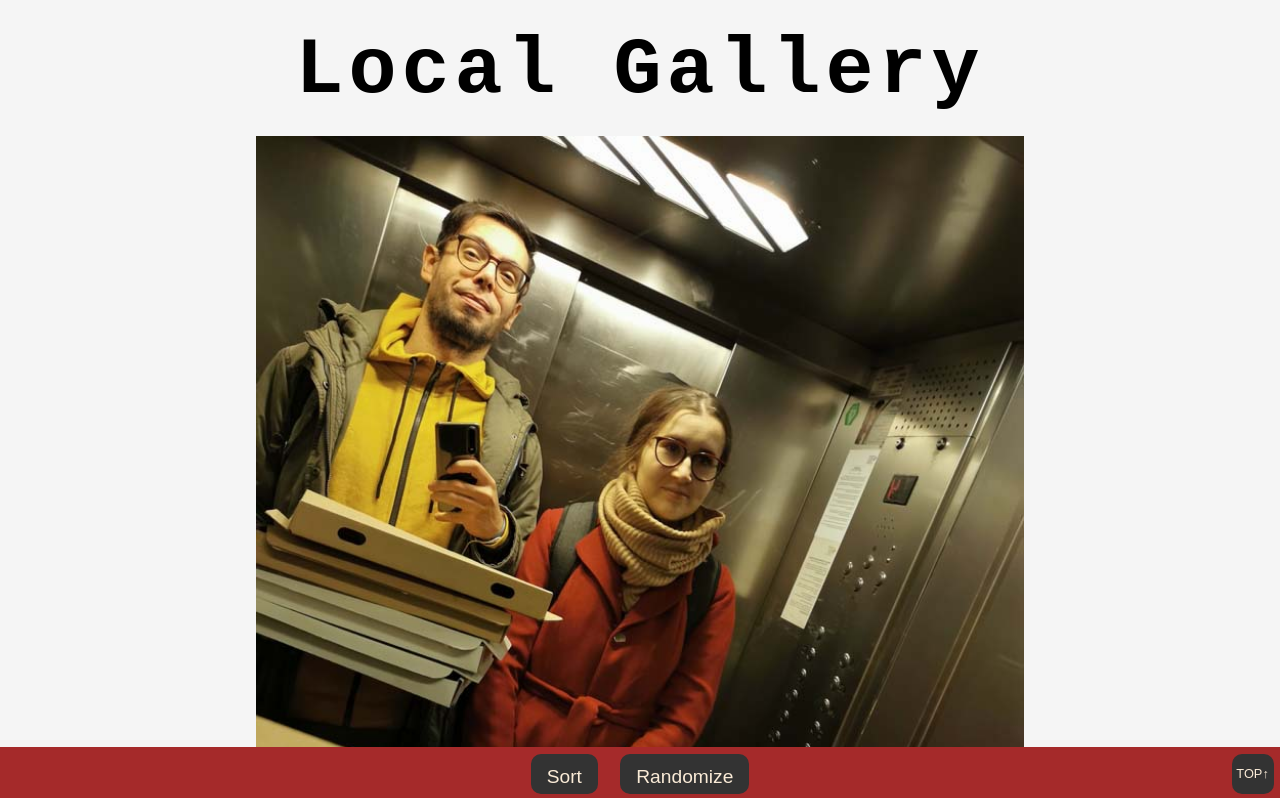
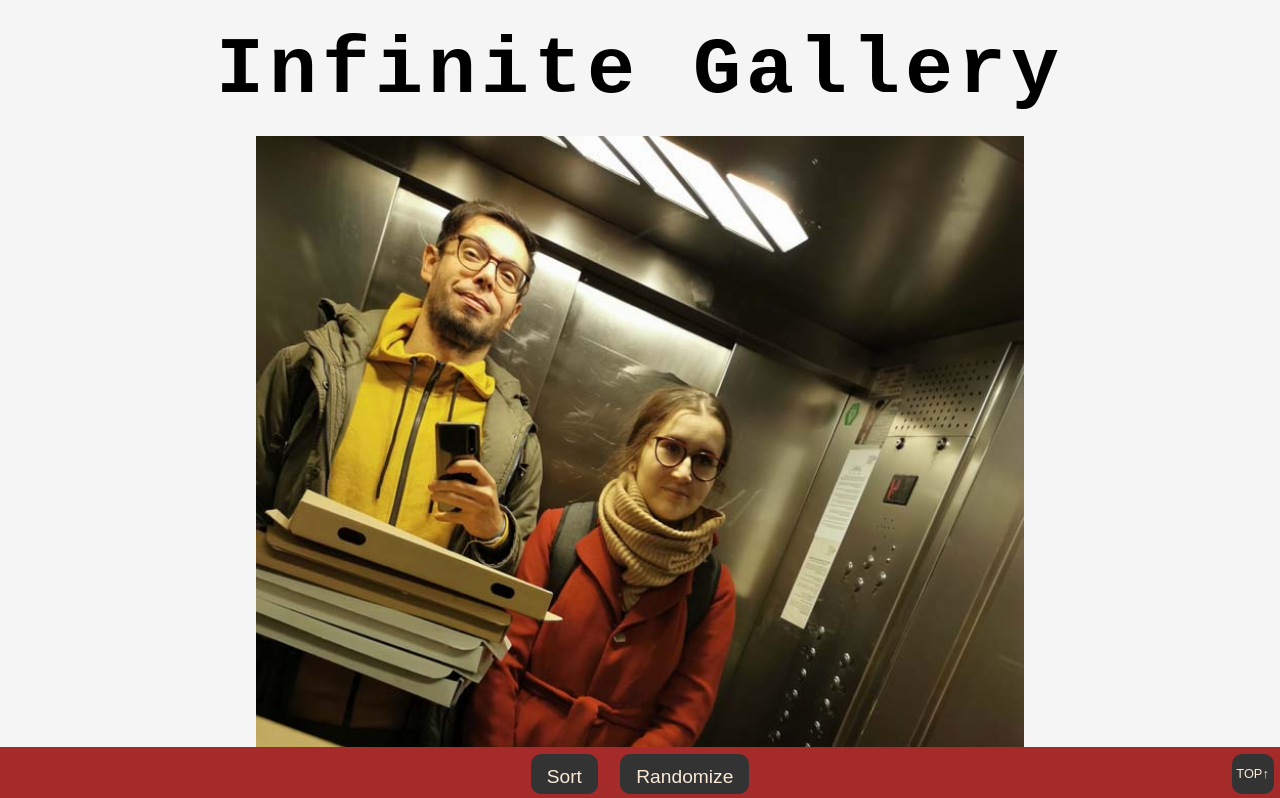
Before and after one commit to Fl1nt90/Infinite_Scroller_Local, a website with bundled scripts: page index.html in a window 1280 px wide. Shown: the top 798 px of the page. Built offline with nearby package versions, Linux system fonts and the light colour scheme; files whose address does not match are found by name; a web font is replaced by a local one.

Commit message:
Update index.html

```diff
--- a/index.html
+++ b/index.html
@@ -13,7 +13,7 @@
   </head>
   <body>
   <div id="title">
-    <h1>Local Gallery</h1>
+    <h1>Infinite Gallery</h1>
       <div class="upload" id="upload" hidden>
         <input id="file-input" type="file" multiple/>
         <div id="output"></div>
```
